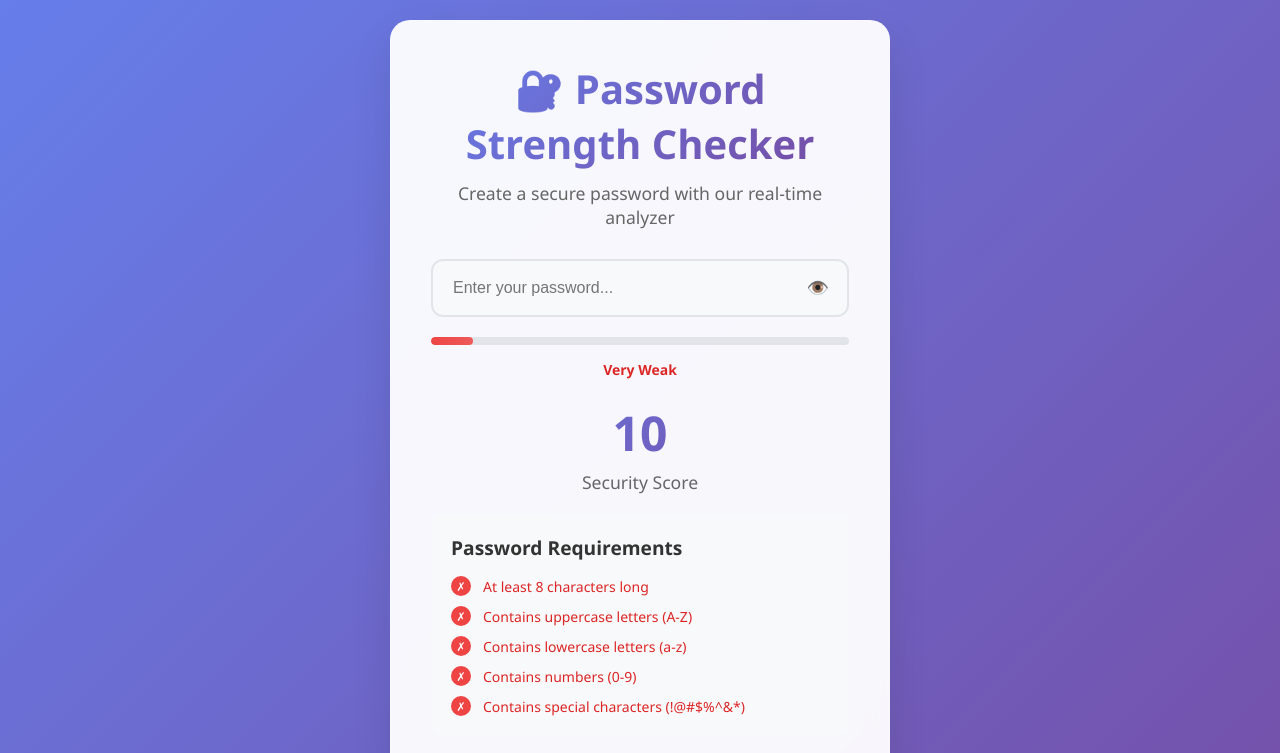
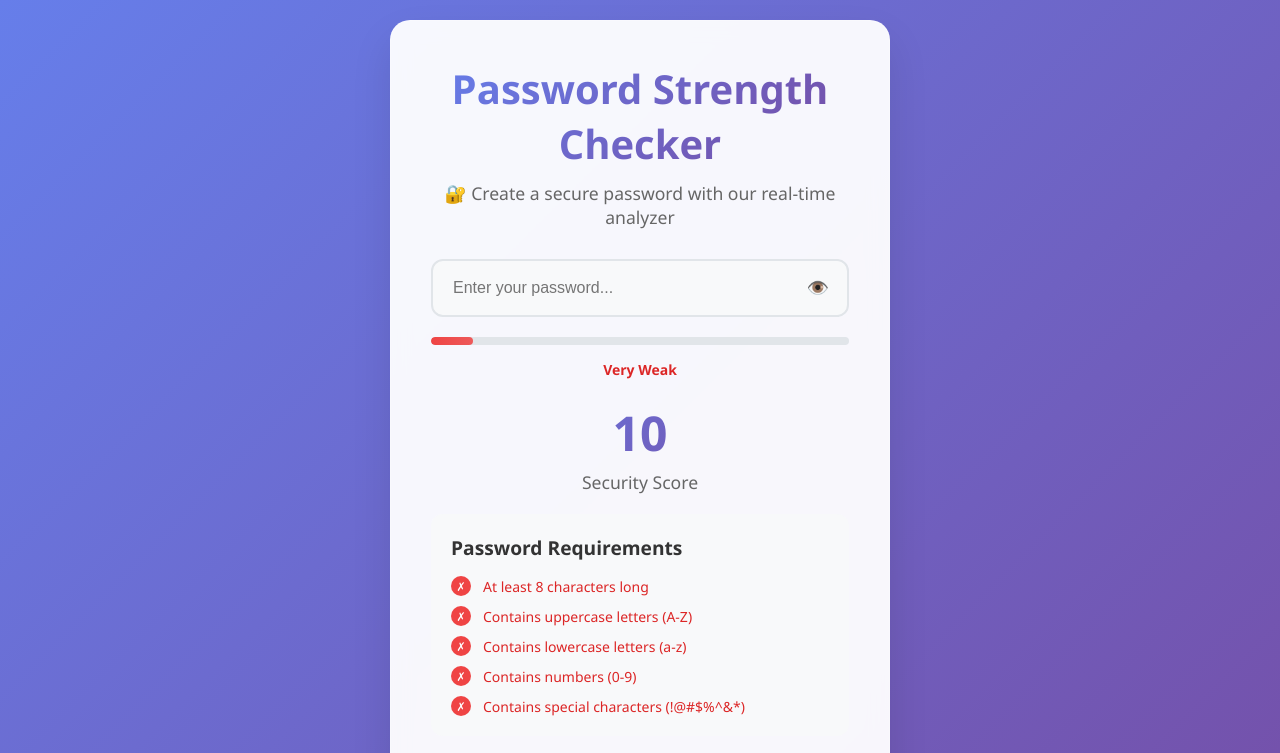
Before and after one commit to WisalAhmadd/Password-Strength-Checker, a plain HTML site: page index.html in a window 1280 px wide. Shown: the top 753 px of the page. Drawn offline with Linux system fonts and the light colour scheme.

Commit message:
Update index.html

```diff
--- a/index.html
+++ b/index.html
@@ -241,8 +241,8 @@
 <body>
     <div class="container">
         <div class="header">
-            <h1>🔐 Password Strength Checker</h1>
-            <p>Create a secure password with our real-time analyzer</p>
+            <h1> Password Strength Checker</h1>
+            <p>🔐 Create a secure password with our real-time analyzer</p>
         </div>
 
         <div class="password-container">
```
